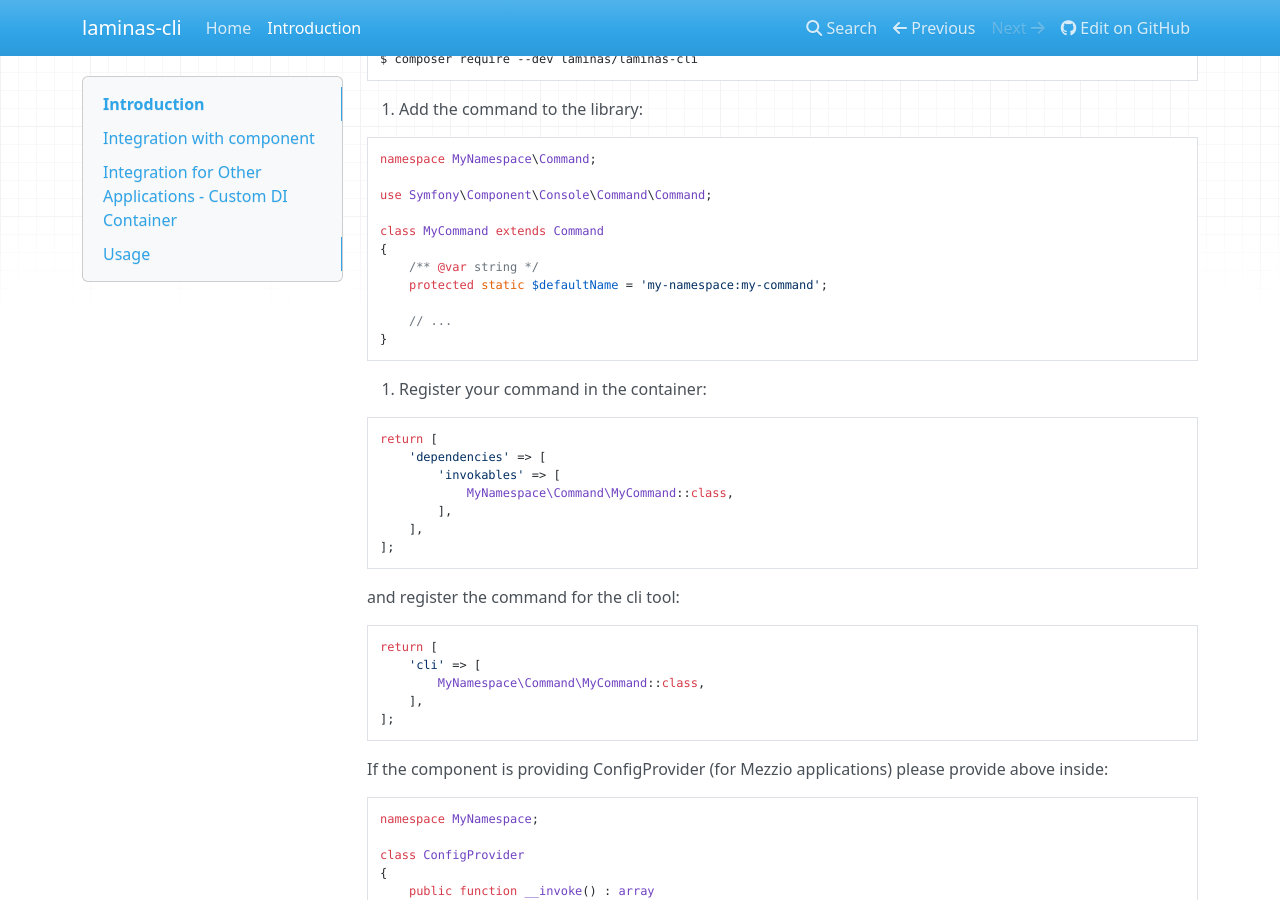
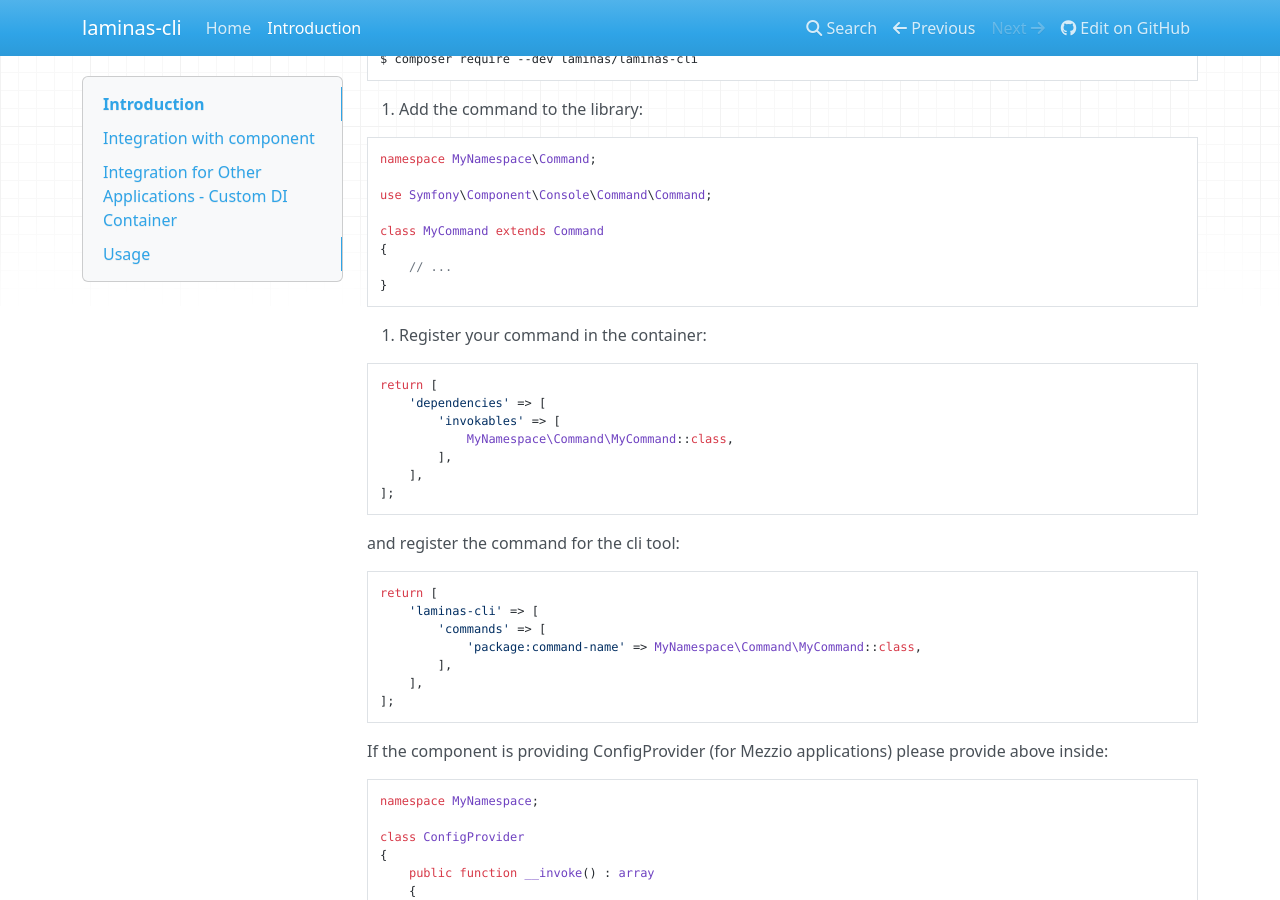
Before and after one commit to laminas/laminas-cli, an MkDocs documentation site: the page built from docs/book/intro.md, in a window 1280 px wide and 900 px high, scrolled down 344 px. Built offline with MkDocs 1.6.1, drawn with Linux system fonts in a browser that asks for light colours; nearby versions of some CDN libraries.

Commit message:
Updates the documentation to the latest changes from lazy loading branch
Configuration key has been changes from cli to laminas-cli.commands
We need also provide command name in the configuration.

Signed-off-by: Michał Bundyra <contact@webimpress.com>

````diff
--- a/docs/book/intro.md
+++ b/docs/book/intro.md
@@ -26,9 +26,6 @@ use Symfony\Component\Console\Command\Command;
 
 class MyCommand extends Command
 {
-    /** @var string */
-    protected static $defaultName = 'my-namespace:my-command';
-
     // ...
 }
 ```
@@ -49,8 +46,10 @@ and register the command for the cli tool:
 
 ```php
 return [
-    'cli' => [
-        MyNamespace\Command\MyCommand::class,
+    'laminas-cli' => [
+        'commands' => [
+            'package:command-name' => MyNamespace\Command\MyCommand::class,
+        ],
     ],
 ];
 ```
````
